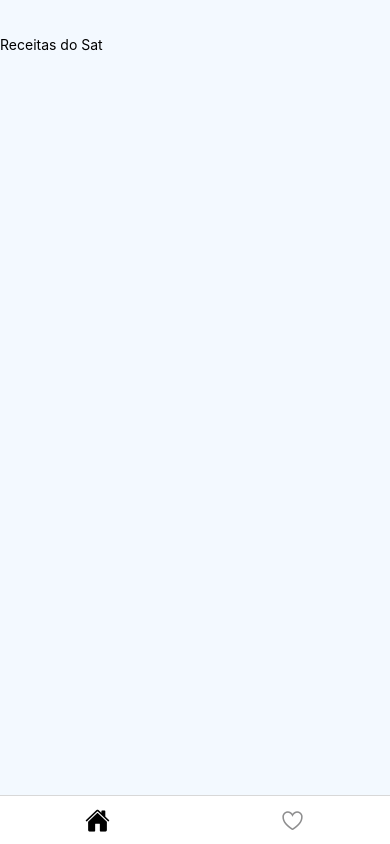
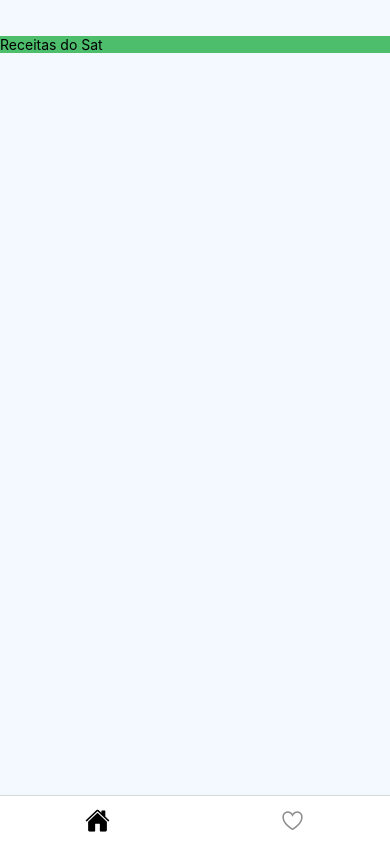
Before and after one commit to johnnysat/Receitas-do-Sat, a React Native app: screen / in a window 390 px wide. Built offline with nearby package versions, Linux system fonts and the light colour scheme.

Commit message:
Aplicando background color ao logo

```diff
--- a/src/components/logo/index.js
+++ b/src/components/logo/index.js
@@ -2,8 +2,14 @@ import {View, Text, StyleSheet } from 'react-native'
 
 export function Logo () {
   return (
-    <View>
+    <View style={styles.logoArea}>
       <Text>Receitas do Sat</Text>
     </View>
   )
 }
+
+const styles = StyleSheet.create({
+  logoArea: {
+    backgroundColor: '#4CBE6C'
+  }
+})
```
